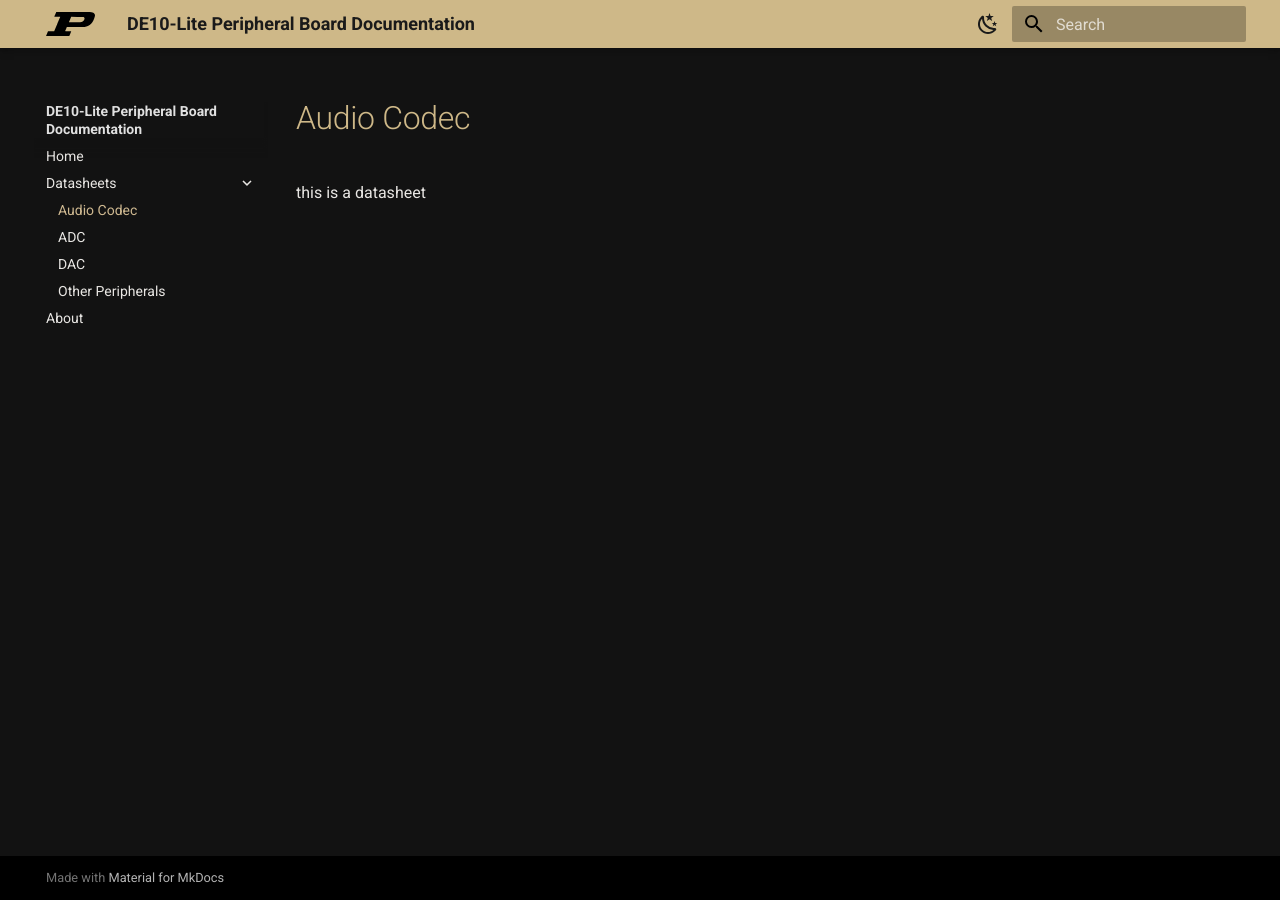
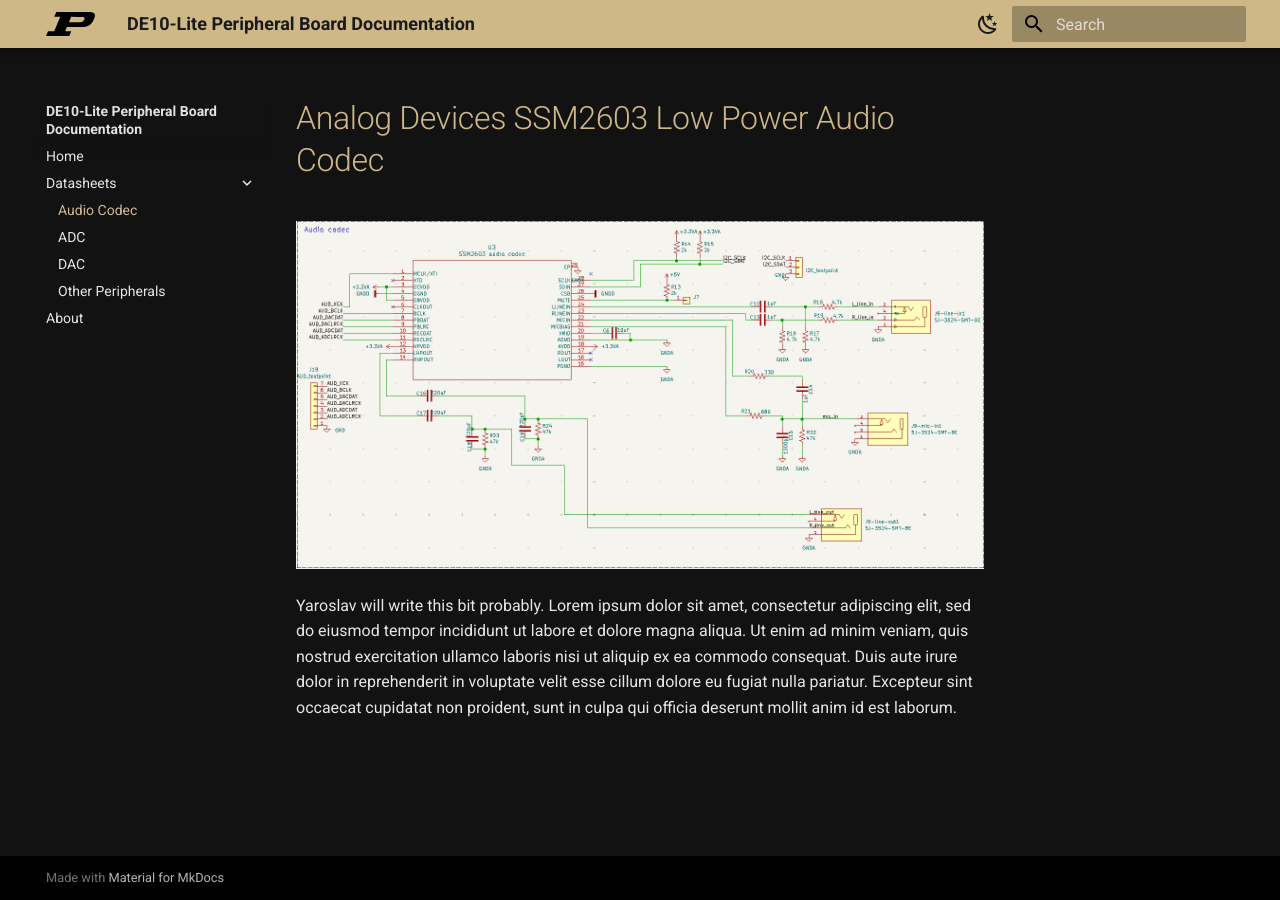
Before and after one commit to purdue-fpga/hammerIO, an MkDocs documentation site: the page built from docs/codec.md, in a window 1280 px wide. Built offline with MkDocs 1.6.1 and Material for MkDocs 9.7.7, drawn with Linux system fonts in a browser that asks for light colours; some web fonts are replaced.

Commit message:
added individual pages for parts

```diff
--- a/docs/codec.md
+++ b/docs/codec.md
@@ -1 +1,7 @@
-this is a datasheet
+# Analog Devices SSM2603 Low Power Audio Codec
+
+![Codec Schematic](/assets/images/codec.png)
+
+Yaroslav will write this bit probably. Lorem ipsum dolor sit amet, consectetur adipiscing elit, sed do eiusmod tempor incididunt ut labore et dolore magna aliqua. Ut enim ad minim veniam, quis nostrud exercitation ullamco laboris nisi ut aliquip ex ea commodo consequat. Duis aute irure dolor in reprehenderit in voluptate velit esse cillum dolore eu fugiat nulla pariatur. Excepteur sint occaecat cupidatat non proident, sunt in culpa qui officia deserunt mollit anim id est laborum.
+
+<!-- insert pdf here -->
```
Also changed, not shown: docs/adc.md (+26 -0 lines), docs/assets/images/codec.png (added), docs/assets/images/voltage-regulator.png (added), 4 other files.
